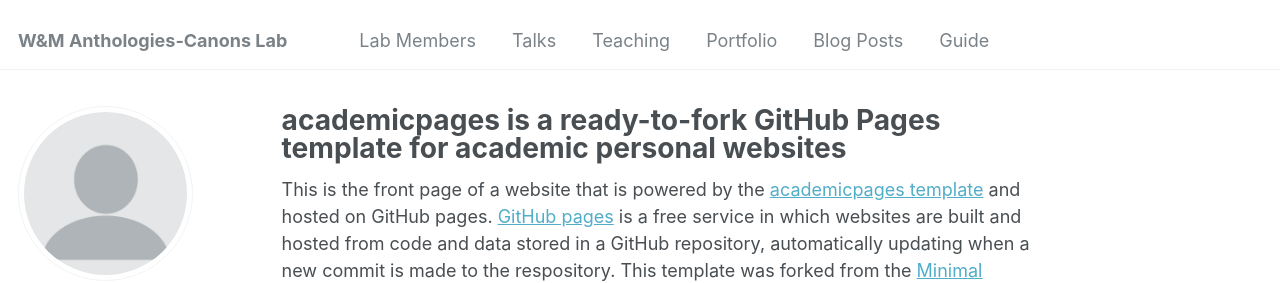
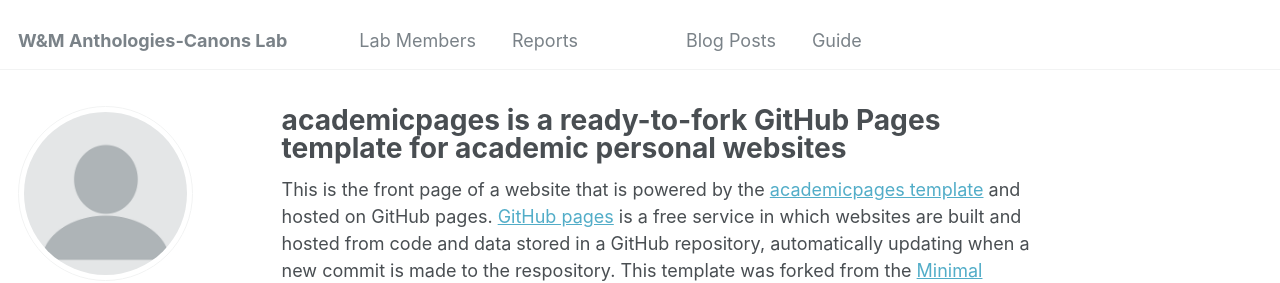
Before and after one commit to WMAnthologiesCanonsLab/wmanthologiescanonslab.github.io, a Jekyll site: the page built from _pages/about.md, in a window 1280 px wide. Shown: the top 283 px of the page. Built offline with Jekyll 4.4.1, drawn with Linux system fonts in a browser that asks for light colours.

Commit message:
Update navigation.yml

```diff
--- a/_data/navigation.yml
+++ b/_data/navigation.yml
@@ -3,13 +3,13 @@ main:
   - title: "Lab Members"
     url: /lab-members/
 
-  - title: "Talks"
-    url: /talks/
+  - title: "Reports"
+    url: /reports/
 
-  - title: "Teaching"
+  - title:
     url: /teaching/
 
-  - title: "Portfolio"
+  - title:
     url: /portfolio/
 
   - title: "Blog Posts"
```
